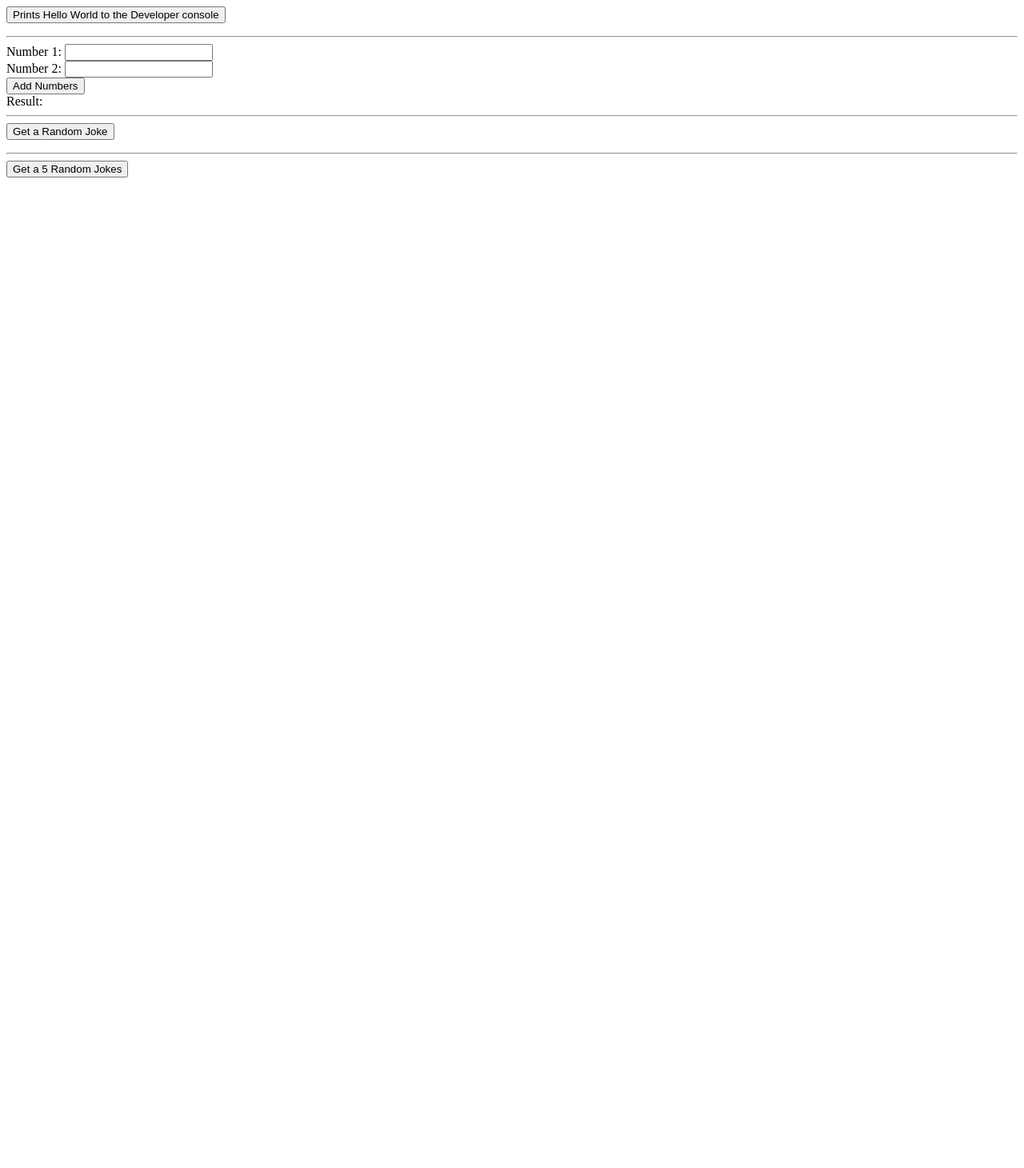
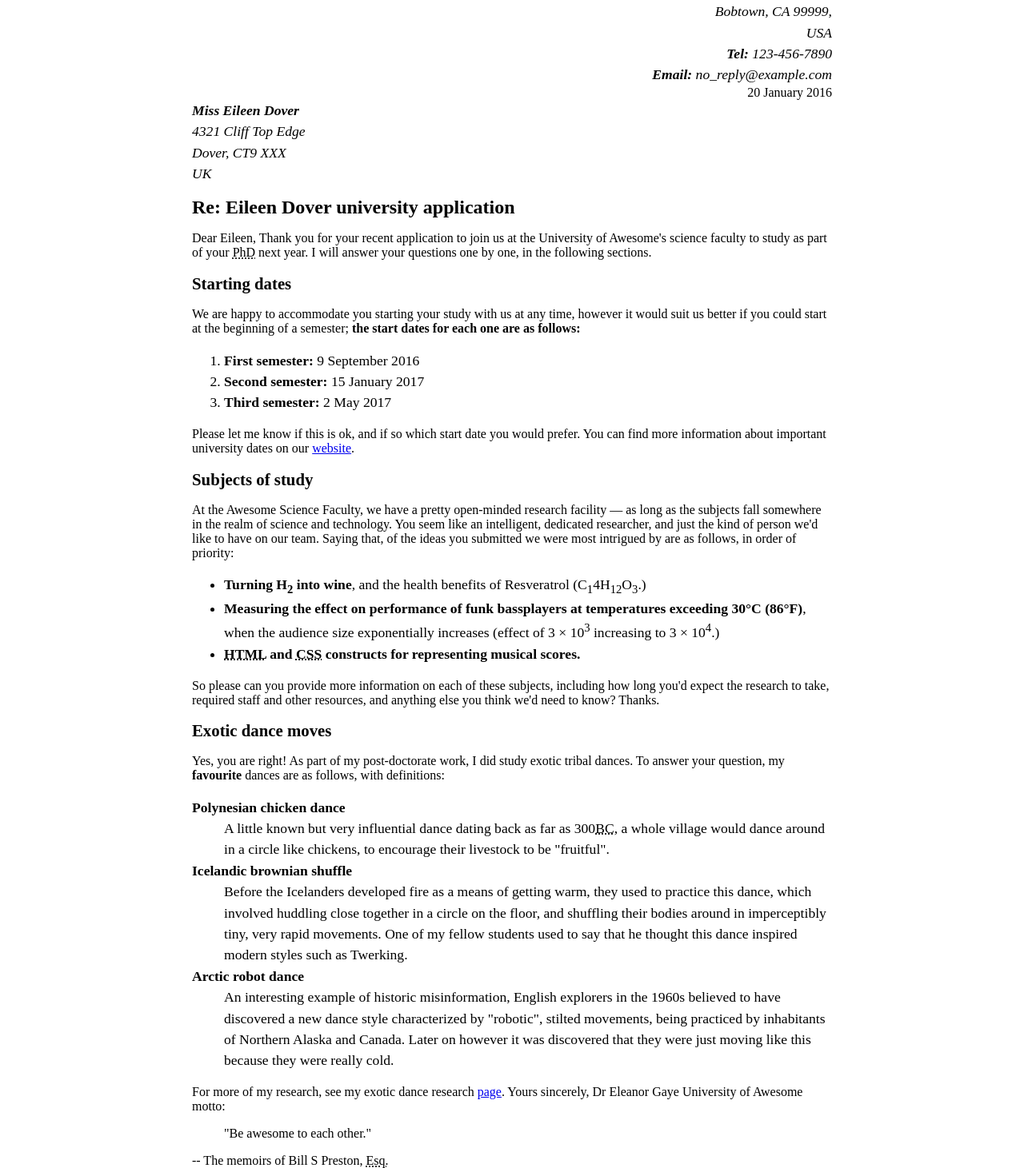
Before and after one commit to ZacharyDiNucci/M3.2-Lab, a website: page index.html in a window 1280 px wide. Shown: the part 78-1539 px from the top of the page at 80% size. Before the commit the page ends 800 px from the top, so only its background shows below. Drawn offline with Linux system fonts and the light colour scheme.

Commit message:
Added Updated letter

```diff
--- a/css/style.css
+++ b/css/style.css
@@ -1,29 +1,24 @@
-h1{
-  border-color: #d3e644;
-  border-style: dashed;
+body {
+  max-width: 800px;
+  margin: 0 auto;
 }
 
-table {
-  border-collapse: collapse;
-  width: 100%;
-  margin-bottom: 20px;
+.sender-column {
+  text-align: right;
 }
 
-th, td {
-  padding: 12px 15px;
-  text-align: left;
-  border-bottom: 1px solid #ddd;
+h1 {
+  font-size: 1.5em;
 }
 
-th {
-  background-color: #f2f2f2;
-  font-weight: bold;
+h2 {
+  font-size: 1.3em;
 }
 
-tbody tr:nth-child(even) {
-  background-color: #f9f9f9;
+p,ul,ol,dl,address {
+  font-size: 1.1em;
 }
 
-tbody tr:hover {
-  background-color: #e9e9e9;
+p, li, dd, dt, address {
+  line-height: 1.5;
 }
--- a/index.html
+++ b/index.html
@@ -3,105 +3,119 @@
 
 <head>
   <meta charset="utf-8">
-  <title>Hello World!</title>
-  <meta name="description" content="">
+  <title>Re: Eileen Dover</title>
+  <meta name="author" content="Dr. Eleanor Gaye">
   <meta name="viewport" content="width=device-width, initial-scale=1">
   <link rel="stylesheet" href="css/style.css">
   <link rel="shortcut icon" href="img/favicon.ico">
 </head>
 
 <body>
-  <h1>HTML Rocks!</h1>
-  <p>
-    <button  onclick="helloWorld()">Prints Hello World to the Developer console</button>
-  </p>
-  <hr>
-  <form id="addForm">
-    <label for="num1">Number 1:</label>
-    <input type="number" id="num1" name="num1" required>
-    <br>
-    <label for="num2">Number 2:</label>
-    <input type="number" id="num2" name="num2" required>
-    <br>
-    <button type="submit">Add Numbers</button>
-  </form>
 
-  <label id="result">Result:</label>
+  <div class="sender-column">
+    <address>
+      <strong>Dr. Eleanor Gaye</strong><br>
+      Awesome Science faculty<br>
+      University of Awesome<br>
+      Bobtown, CA 99999,<br>
+      USA<br>
+      <strong>Tel:</strong> 123-456-7890<br>
+      <strong>Email:</strong> no_reply@example.com<br>
+    </address>
 
-  <hr>
+    <time datetime="2016-01-20">20 January 2016</time>
+  </div>
 
-  <button id="jokeButton">Get a Random Joke</button>
-  <p id="joke"></p>
+  <div>
+    <address>
+      <strong>Miss Eileen Dover</strong><br>
+      4321 Cliff Top Edge<br>
+      Dover, CT9 XXX<br>
+      UK
+    </address>
+  </div>
 
-  <hr>
-  <button id="jokeButtonTable">Get a  5 Random Jokes</button>
-  <table id="jokeTable"></table>
 
-  <script type="module" script="js/main.js">
-    import {helloWorld, add, fetchRandomJoke, fetch5RandomJokes} from './js/main.js';
+<h1>
+  Re: Eileen Dover university application
+</h1>
 
-    // This shows how to assign a function to the window object
-    // so that it can be called from the browser console
-    window.helloWorld = helloWorld;
+Dear Eileen,
 
-    // This shows how to add an event listener to a button in the HTML
-    // and call a function when the button is clicked
-    const form = document.getElementById('addForm');
-    form.addEventListener('submit', function(e) {
-      e.preventDefault();
-      const num1 = parseFloat(document.getElementById('num1').value);
-      const num2 = parseFloat(document.getElementById('num2').value);
-      try{
-        const result = add(num1, num2);
-        document.getElementById('result').textContent = `Result: ${result}`;
-      }catch(e){
-        console.error(e);
-        document.getElementById('result').textContent = `Error: ${e.message}`;
-      }
+Thank you for your recent application to join us at the University of Awesome's science faculty to study as part of your <abbr title="Doctor of Philosophy">PhD</abbr> next year. I will answer your questions one by one, in the following sections.
+<h2>
+  Starting dates
+</h2>
 
-    });
+We are happy to accommodate you starting your study with us at any time, however it would suit us better if you could start at the beginning of a semester; <strong>the start dates for each one are as follows:</strong>
+<ol>
+  <li>
+    <strong>First semester:</strong> <time datetime="2016-09-09">9 September 2016</time>
+  </li>
+  <li>
+    <strong>Second semester:</strong> <time datetime="2017-01-15">15 January 2017</time>
+  </li>
+  <li>
+    <strong>Third semester:</strong> <time datetime="2017-05-02">2 May 2017</time>
+  </li>
+</ol>
+Please let me know if this is ok, and if so which start date you would prefer.
 
-    // this shows how to add an event listener to a button in the HTML
-    // that calls a function that fetches a random joke from an API
-    // and displays it on the page
-    const jokebtn = document.getElementById('jokeButton');
-    const jokeresult = document.getElementById('joke');
-    jokebtn.addEventListener('click', async () => {
-      try {
-        jokeresult.textContent = 'Loading...';
-        const joke = await fetchRandomJoke();
-        document.getElementById('joke').textContent = joke;
-      } catch (e) {
-        console.error(e);
-        document.getElementById('joke').textContent = `Error: ${e.message}`;
-      }
-    });
+You can find more information about important university dates on our <a href="http://example.com" title="University Home Page">website</a>.
 
-    // this shows how to add an event listener to a button in the HTML
-    // that calls a function that fetches 5 random jokes from an API
-    // and displays them in a table on the page
-    const jokeTableBtn = document.getElementById('jokeButtonTable');
-    const jokeTable = document.getElementById('jokeTable');
-    jokeTableBtn.addEventListener('click', async () => {
-      try {
-        jokeTable.textContent = 'Loading...';
-        const joke = await fetch5RandomJokes();
-        jokeTable.innerHTML = `
-              <thead>
-              <tr>
-                <th>Joke</th>
-              </tr>
-              </thead>
-              <tbody>
-              ${joke.map(j => `<tr><td>${j}</td></tr>`).join('')}
-              </tbody>
-            `;
-      } catch (e) {
-        console.error(e);
-        document.getElementById('joke').textContent = `Error: ${e.message}`;
-      }
-    });
-  </script>
+<h2>
+  Subjects of study
+</h2>
+
+At the Awesome Science Faculty, we have a pretty open-minded research facility — as long as the subjects fall somewhere in the realm of science and technology. You seem like an intelligent, dedicated researcher, and just the kind of person we'd like to have on our team. Saying that, of the ideas you submitted we were most intrigued by are as follows, in order of priority:
+
+<ul>
+  <li>
+    <strong>Turning H<sub>2</sub> into wine</strong>, and the health benefits of Resveratrol (C<sub>1</sub>4H<sub>12</sub>O<sub>3</sub>.)
+  </li>
+  <li>
+    <strong>Measuring the effect on performance of funk bassplayers at temperatures exceeding 30°C (86°F)</strong>, when the audience size exponentially increases (effect of 3 × 10<sup>3</sup> increasing to 3 × 10<sup>4</sup>.)
+  </li>
+  <li>
+    <strong><abbr title="HyperText Markup Language">HTML</abbr> and <abbr title="Cascading Style Sheets">CSS</abbr> constructs for representing musical scores.</strong>
+  </li>
+</ul>
+
+So please can you provide more information on each of these subjects, including how long you'd expect the research to take, required staff and other resources, and anything else you think we'd need to know? Thanks.
+
+<h2>
+  Exotic dance moves
+</h2>
+
+Yes, you are right! As part of my post-doctorate work, I did study exotic tribal dances. To answer your question, my <strong>favourite</strong> dances are as follows, with definitions:
+
+<dl>
+  <dt>
+    <strong>Polynesian chicken dance</strong>
+  </dt>
+  <dd>
+    A little known but very influential dance dating back as far as 300<abbr title="Before Christ">BC</abbr>, a whole village would dance around in a circle like chickens, to encourage their livestock to be "fruitful".
+  </dd>
+    <dt>
+    <strong>Icelandic brownian shuffle</strong>
+  </dt>
+  <dd>
+    Before the Icelanders developed fire as a means of getting warm, they used to practice this dance, which involved huddling close together in a circle on the floor, and shuffling their bodies around in imperceptibly tiny, very rapid movements. One of my fellow students used to say that he thought this dance inspired modern styles such as Twerking.
+  </dd>
+    <dt>
+    <strong>Arctic robot dance</strong>
+  </dt>
+  <dd>
+    An interesting example of historic misinformation, English explorers in the 1960s believed to have discovered a new dance style characterized by "robotic", stilted movements, being practiced by inhabitants of Northern Alaska and Canada. Later on however it was discovered that they were just moving like this because they were really cold.
+  </dd>
+</dl>
+
+For more of my research, see my exotic dance research <a href="http://example.com" title="Research Page">page</a>.
+
+Yours sincerely,
+Dr Eleanor Gaye
+
+University of Awesome motto: <blockquote cite="http://example.com">"Be awesome to each other."</blockquote> -- The memoirs of Bill S Preston, <abbr title="Esquire">Esq.</abbr>
 
 </body>
 
```
